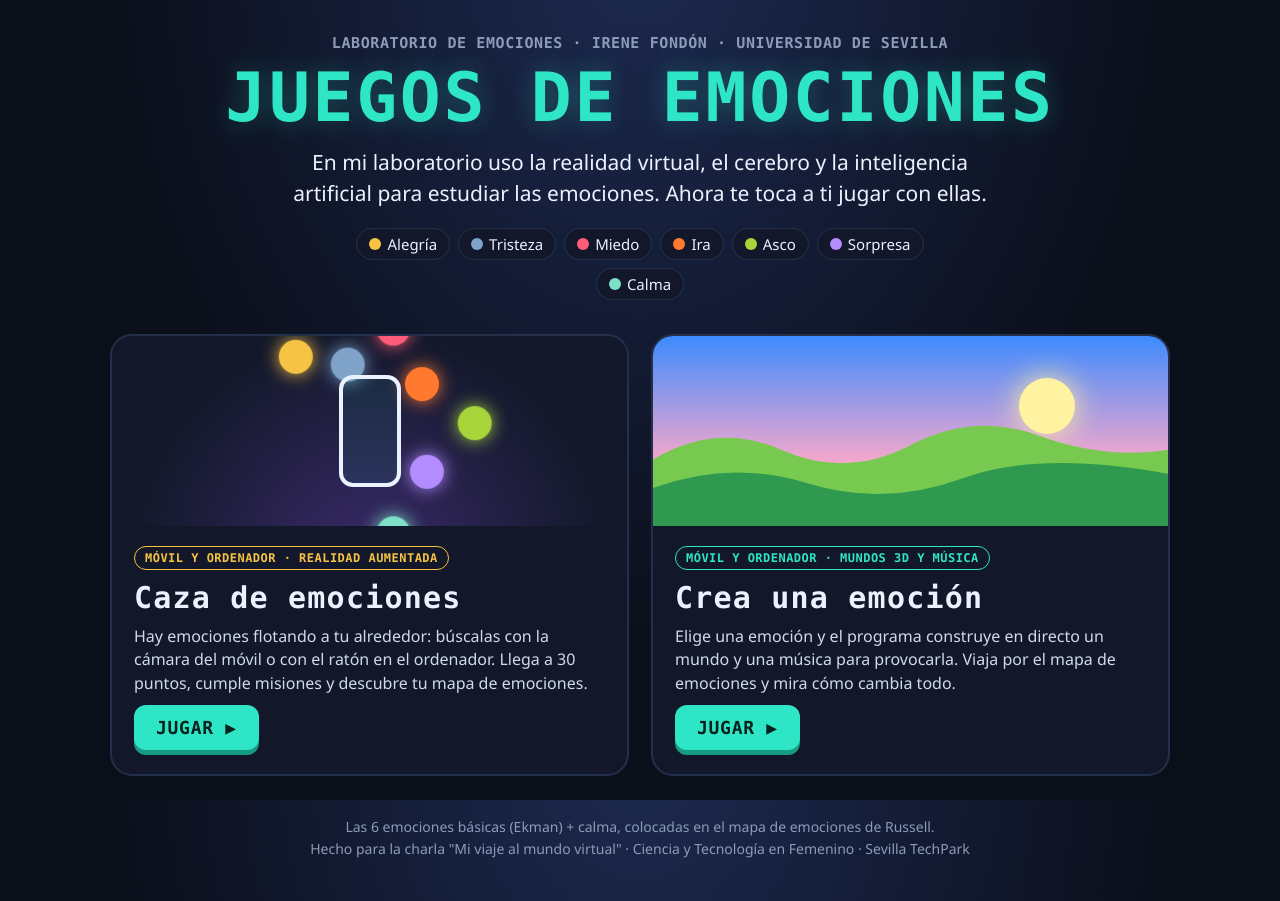
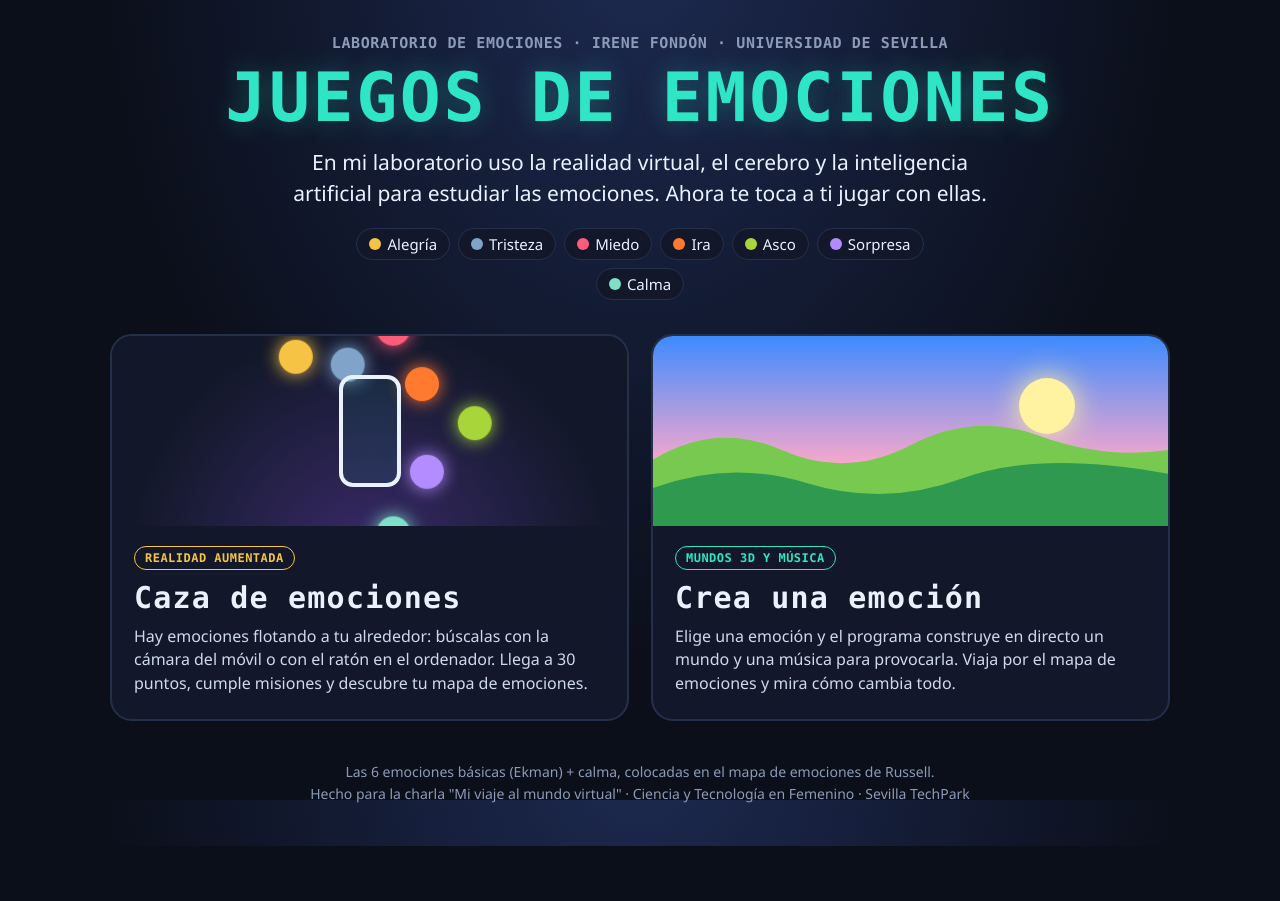
Before and after one commit to LabrvTSC/cazaEmociones, a plain HTML site: page index.html in a window 1280 px wide. After the commit the page ends 846 px from the top, so only its background shows below. Drawn offline with Linux system fonts and the light colour scheme.

Commit message:
Add files via upload

```diff
--- a/index.html
+++ b/index.html
@@ -20,8 +20,8 @@
   .emos span{display:flex;align-items:center;gap:6px;font-size:clamp(12px,3.3vw,15px);background:var(--panel);border:1px solid var(--line);border-radius:30px;padding:5px 12px}
   .emos i{width:12px;height:12px;border-radius:50%}
   .grid{display:grid;grid-template-columns:repeat(auto-fit,minmax(290px,1fr));gap:22px;margin-top:34px}
-  div.card{display:flex;flex-direction:column;text-decoration:none;color:var(--text);background:var(--panel);border:2px solid var(--line);border-radius:22px;overflow:hidden;transition:transform .15s,border-color .15s}
-  div.card:hover{border-color:#36507a}
+  a.card{display:flex;cursor:pointer;flex-direction:column;text-decoration:none;color:var(--text);background:var(--panel);border:2px solid var(--line);border-radius:22px;overflow:hidden;transition:transform .15s,border-color .15s}
+  a.card:hover,a.card:focus{transform:translateY(-5px);border-color:var(--acc);outline:none} a.card:active{transform:translateY(-1px)}
   .art{height:190px;position:relative;overflow:hidden}
   .body{padding:20px 22px 24px;display:flex;flex-direction:column;gap:10px;flex:1}
   .tag{align-self:flex-start;font-size:12px;padding:4px 10px;border-radius:20px;border:1px solid}
@@ -51,25 +51,23 @@
   </header>
 
   <div class="grid">
-    <div class="card">
+    <a class="card" href="caza.html">
       <div class="art"><div class="orbit" id="orbit"></div><div class="phone"></div></div>
       <div class="body">
-        <span class="tag mono" style="color:var(--gold);border-color:var(--gold)">MÓVIL Y ORDENADOR · REALIDAD AUMENTADA</span>
+        <span class="tag mono" style="color:var(--gold);border-color:var(--gold)">REALIDAD AUMENTADA</span>
         <h2 class="mono">Caza de emociones</h2>
         <p>Hay emociones flotando a tu alrededor: búscalas con la cámara del móvil o con el ratón en el ordenador. Llega a 30 puntos, cumple misiones y descubre tu mapa de emociones.</p>
-        <a class="btn mono" href="caza.html">JUGAR ▶</a>
       </div>
-    </div>
-    <div class="card">
+    </a>
+    <a class="card" href="crea.html">
       <div class="art"><div class="land"><div class="sun"></div>
         <svg viewBox="0 0 400 140" preserveAspectRatio="none"><path d="M0 70 Q50 30 100 60 T200 55 T300 45 T400 60 V140 H0Z" fill="#78c94f"/><path d="M0 100 Q60 70 120 95 T240 90 T400 85 V140 H0Z" fill="#2f9a4f"/></svg></div></div>
       <div class="body">
-        <span class="tag mono" style="color:var(--acc);border-color:var(--acc)">MÓVIL Y ORDENADOR · MUNDOS 3D Y MÚSICA</span>
+        <span class="tag mono" style="color:var(--acc);border-color:var(--acc)">MUNDOS 3D Y MÚSICA</span>
         <h2 class="mono">Crea una emoción</h2>
         <p>Elige una emoción y el programa construye en directo un mundo y una música para provocarla. Viaja por el mapa de emociones y mira cómo cambia todo.</p>
-        <a class="btn mono" href="crea.html">JUGAR ▶</a>
       </div>
-    </div>
+    </a>
   </div>
 
   <footer>Las 6 emociones básicas (Ekman) + calma, colocadas en el mapa de emociones de Russell.<br>Hecho para la charla "Mi viaje al mundo virtual" · Ciencia y Tecnología en Femenino · Sevilla TechPark</footer>
```
